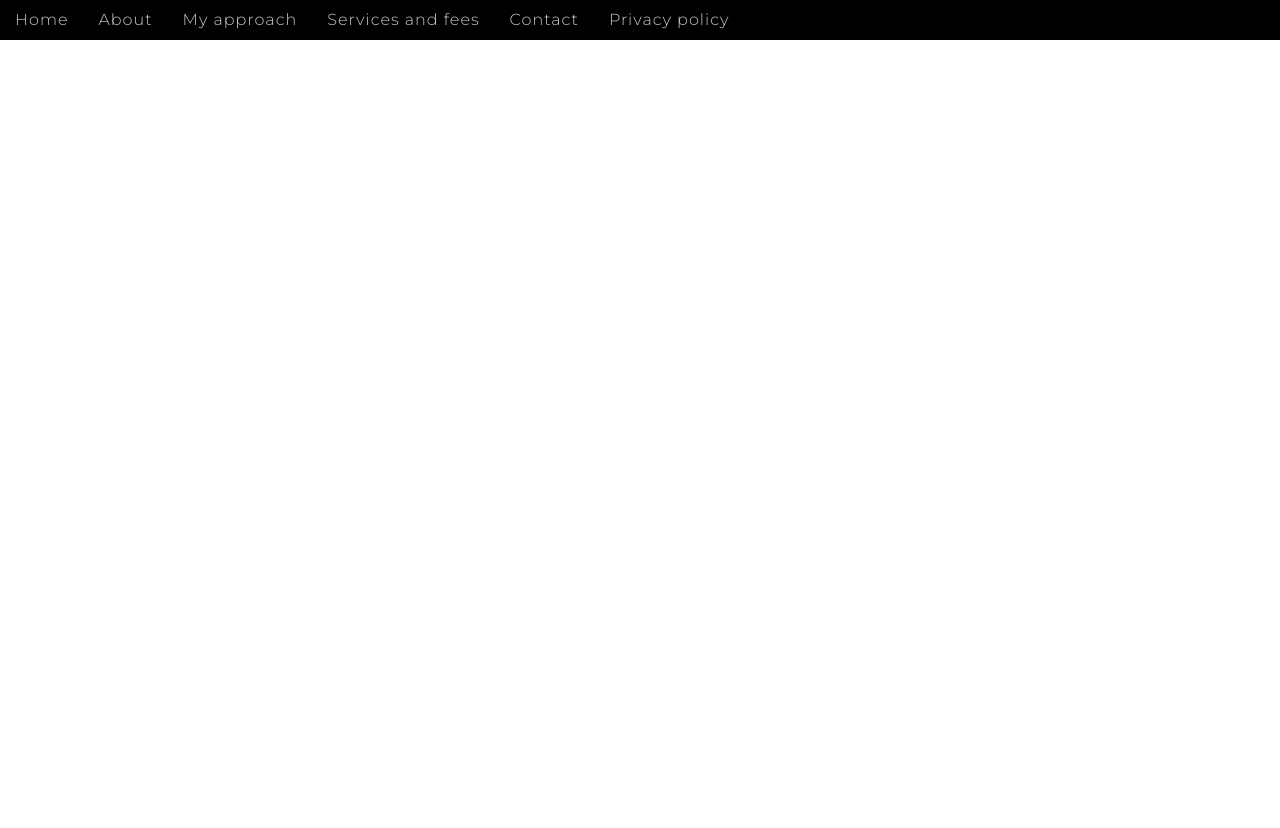
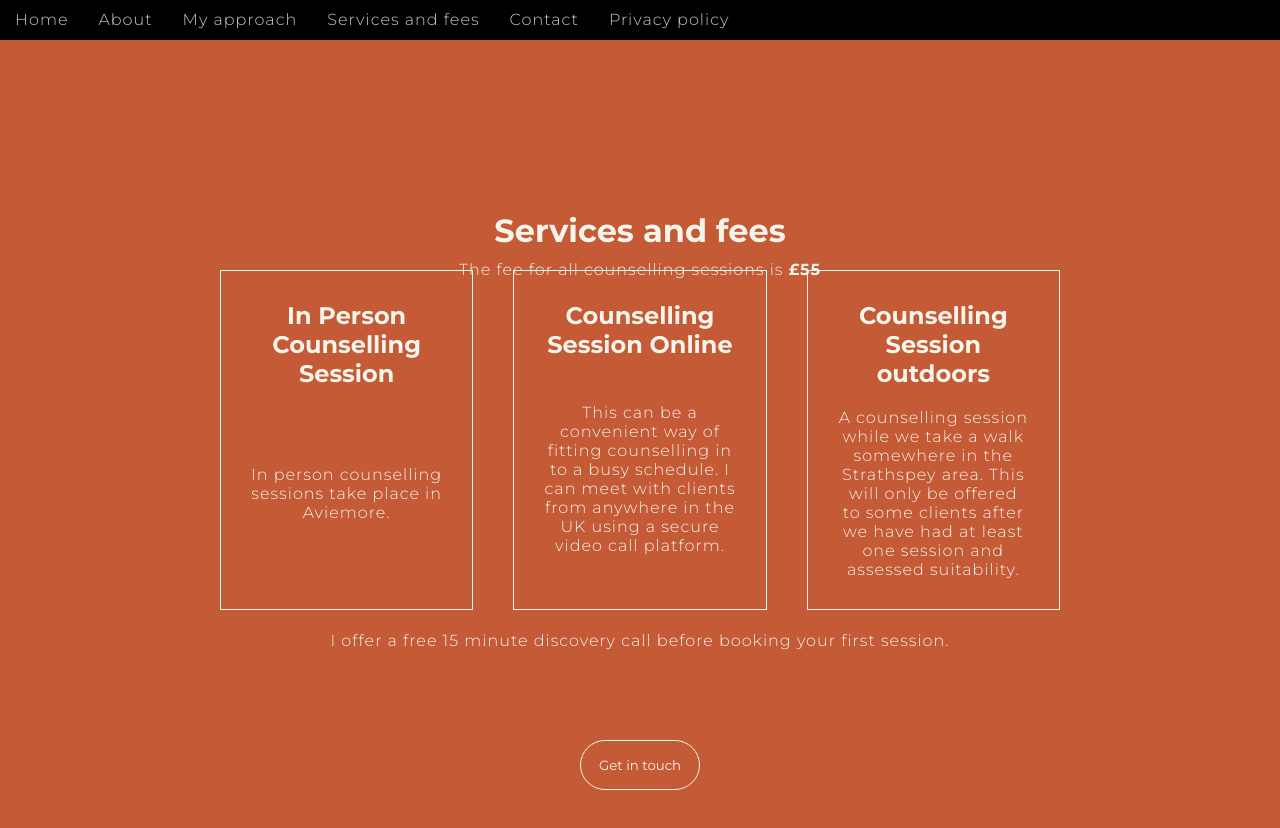
Before and after one commit to PeachyOmnivore/WellGroundedCounselling, a React (Vite) app: page /services-and-fees in a window 1280 px wide. Before the commit the page ends 800 px from the top, so only its background shows below. Built offline with nearby package versions, Linux system fonts and the light colour scheme.

Commit message:
feat: services and fees page built

```diff
--- a/src/pages/servicesAndFees/index.jsx
+++ b/src/pages/servicesAndFees/index.jsx
@@ -1,10 +1,34 @@
 import "./servicesAndFees.css"
+import Button from "../../components/button"
+import { useNavigate } from "react-router-dom"
 
-function ServicesAndFees () {
+function ServicesAndFees() {
+  const navigate = useNavigate()
   return (
-    <>
-
-    </>
+    <div className="services-and-fee-container">
+      <div>
+        <h1>Services and fees</h1>
+        <p>The fee for all counselling sessions is <strong>£55</strong></p>
+      </div>
+      <div className="types-of-counselling">
+        <section>
+          <h2><em>In Person Counselling Session</em></h2>
+          <p>In person counselling sessions take place in Aviemore. </p>
+        </section>
+        <section>
+          <h2><em>Counselling Session Online</em></h2>
+          <p>This can be a convenient way of fitting counselling in to a busy schedule. I can meet with clients from anywhere in the UK using a secure video call platform.</p>
+        </section>
+        <section>
+          <h2><em>Counselling Session outdoors</em></h2>
+          <p>A counselling session while we take a walk somewhere in the Strathspey area.  This will only be offered to some clients after we have had at least one session and assessed suitability.</p>
+        </section>
+      </div>
+      <section>
+        <p>I offer a free 15 minute discovery call before booking your first session.</p>
+      </section>
+      <Button text={"Get in touch"} onClick={() => navigate("/contact")} />
+    </div>
   )
 }
 
--- a/src/pages/servicesAndFees/servicesAndFees.css
+++ b/src/pages/servicesAndFees/servicesAndFees.css
@@ -0,0 +1,54 @@
+.services-and-fee-container {
+  display: grid;
+  grid-template-rows: repeat(3, 200px) 50px ;
+  height: 86vh;
+
+  place-items: center;;
+  padding: 100px 200px 0px 200px;
+
+  background-color: #c55a36;
+  color: #f3f4ea;
+}
+
+.services-and-fee-container > div {
+  text-align: center;
+}
+
+.services-and-fee-container > div h1 {
+  padding: 10px;
+}
+
+.services-and-fee-container p h2 {
+  text-align: center;
+}
+
+.types-of-counselling {
+  display: grid;
+  grid-template-columns: repeat(3, 1fr);
+}
+
+.types-of-counselling section {
+  display: grid;
+  border: solid 1px #f3f4ea;
+  margin: 20px;
+  padding: 30px;
+}
+
+.types-of-counselling section h2 {
+  padding-bottom: 20px;
+}
+
+.services-and-fee-container button {
+  border: #f4f3EA solid 1px;
+  background-color: #c55a36;
+  color: #f4f3EA;
+}
+
+.services-and-fee-container button:hover {
+  background-color: #f4f3EA;
+  color: #c55a36;
+}
+
+.services-and-fee-container button:active {
+  background-color: #c55a36b5;
+}
```
